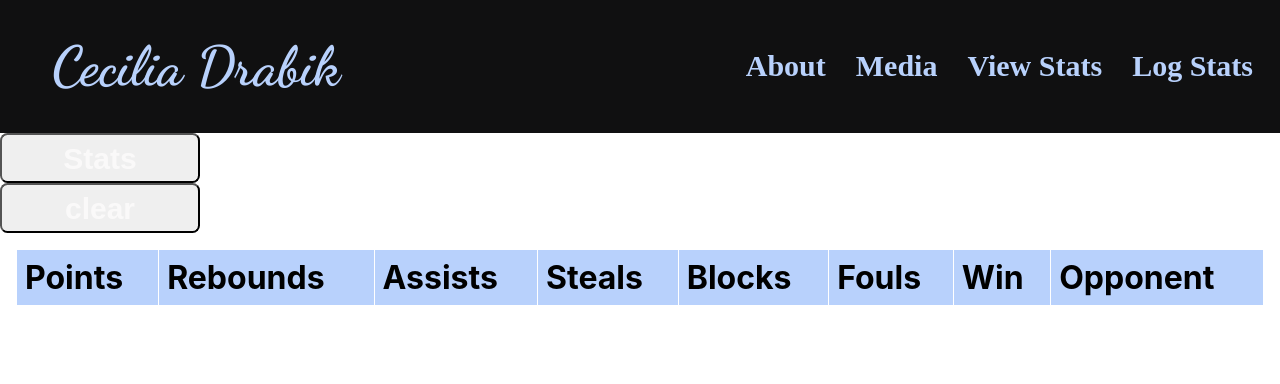
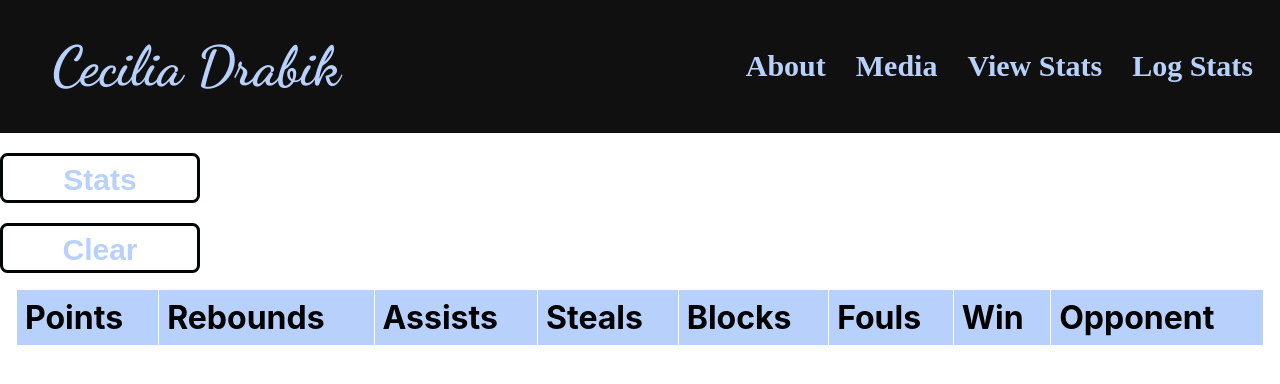
Before and after one commit to mkdrabik/Ciels_Stats, a React (Create React App) app: page /stats in a window 1280 px wide. Shown: the top 384 px of the page. Built offline with nearby package versions, Linux system fonts and the light colour scheme; the HTML template or start-up script is replaced by a standard one; a web font is replaced by a local one.

Commit message:
css stuff

```diff
--- a/src/pages/Stats.css
+++ b/src/pages/Stats.css
@@ -19,12 +19,10 @@ td {
 }
 
 th {
-  /* background-color: rgb(117, 201, 250);*/
   background-color: rgb(184, 209, 252);
 }
 
 td {
-  /* background-color: rgb(205, 235, 253);*/
   background-color: rgb(214, 214, 214);
 }
 
@@ -41,3 +39,14 @@ form td:last-child {
 form * {
   font-size: 28px;
 }
+
+button {
+  color: rgb(184, 209, 252);
+  background-color: white;
+  border: 3px solid #000405;
+}
+
+button:hover {
+  background-color: rgb(184, 209, 252);
+  color: white;
+}
--- a/src/pages/Stats.js
+++ b/src/pages/Stats.js
@@ -1,5 +1,5 @@
 import { useState, useEffect } from "react";
-import "./Stat_Form.css";
+
 import "./Stats.css";
 import Header from "../components/Header";
 import { txtDB, auth } from "./txtConfig";
@@ -60,6 +60,7 @@ function Stats() {
   return (
     <div>
       <Header />
+      <br></br>
       <button
         onClick={(e) => {
           qC();
@@ -68,12 +69,13 @@ function Stats() {
         Stats
       </button>
       <br></br>
+      <br></br>
       <button
         onClick={(e) => {
           clear();
         }}
       >
-        clear
+        Clear
       </button>
       <br></br>
       <div className="app-container">
```
